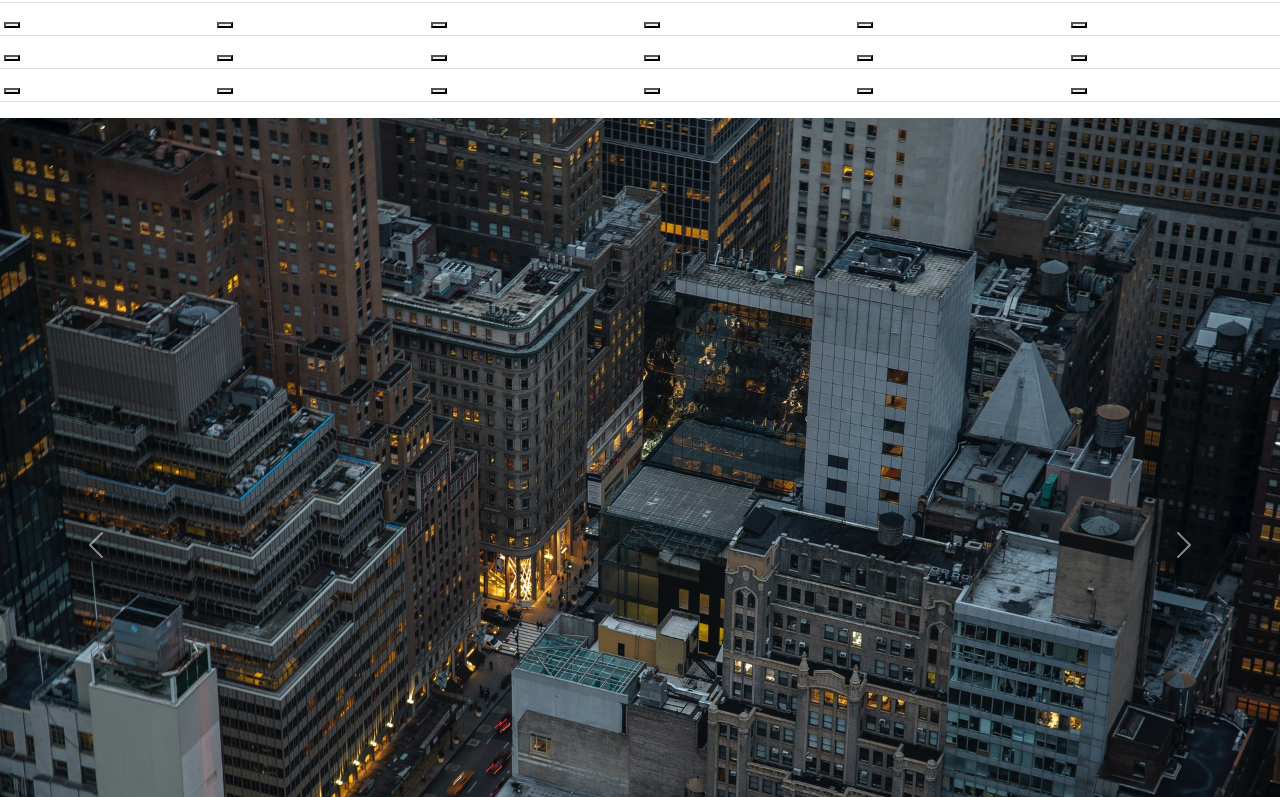
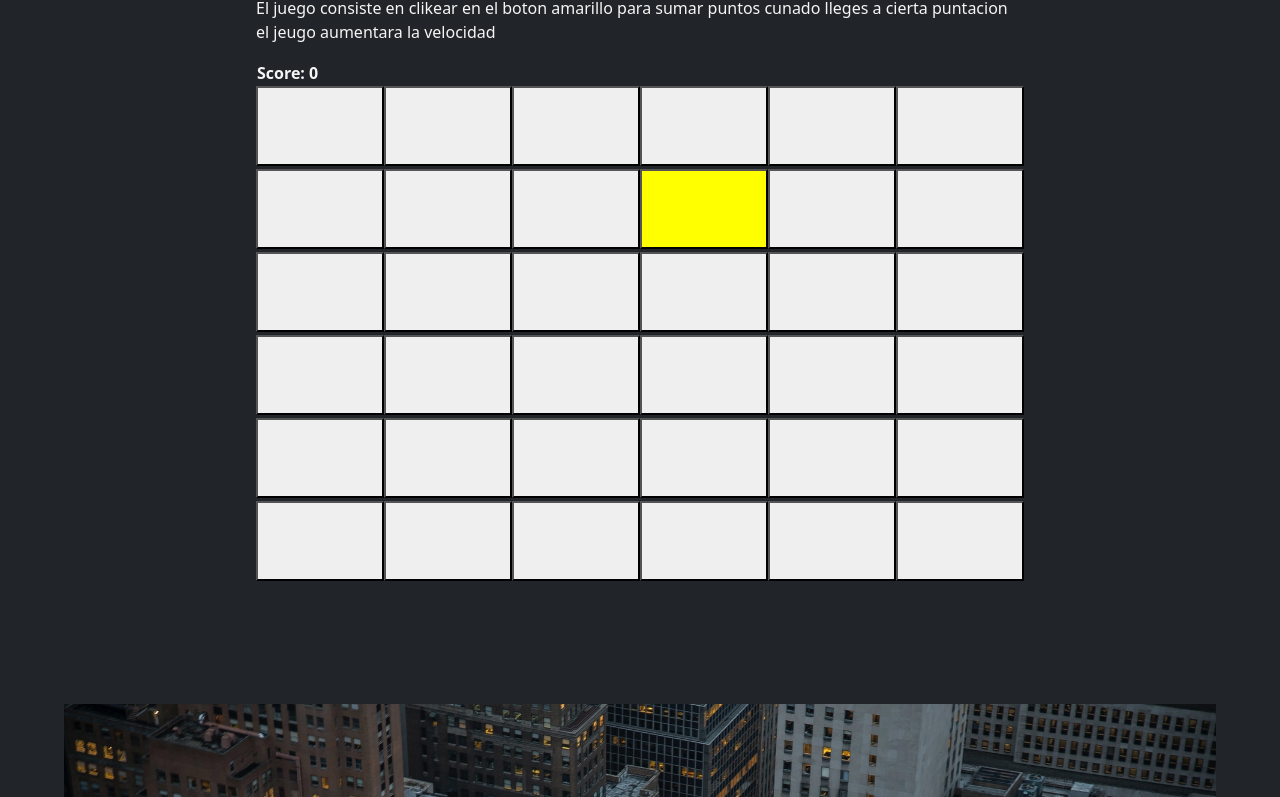
Before and after one commit to alesanram/DWEC-PROY2-Sanchez_Ramos_Alejandro, a React app: page / in a window 1280 px wide. Shown: the part 220-1017 px from the top of the page. Built offline with nearby package versions, Linux system fonts and the light colour scheme.

Commit message:
añadir estilo a la pagina

```diff
--- a/public/index.html
+++ b/public/index.html
@@ -26,7 +26,10 @@
     -->
     <title>React App</title>
   </head>
-  <body id="root">
+  <body>
+    <div id="root">
+
+    </div>
     <noscript>You need to enable JavaScript to run this app.</noscript>
     <!--
       This HTML file is a template.
--- a/src/index.css
+++ b/src/index.css
@@ -1,4 +1,31 @@
-
+body,html,.contenedor {
+    background-color: #212529;
+}
+.header {
+	clip-path:polygon(0% 50%, 5% 100%, 100% 90%, 100% 0%, 0% 0%);
+    padding-left: 5%;
+}
+.about{
+    margin-top: 15vh;
+    margin-bottom: 5vh;
+    width: 90vw !important;
+    height: 75vh !important;
+    margin-left: 5vw;
+    overflow: hidden;
+    border-radius: 0% !important;
+    border-color: transparent !important;
+}
+.about__text{
+    margin-bottom: 40% !important;
+}
+.casilla{
+    width: 10vw;
+    height: 10vh;
+    box-shadow: none;
+}
+.casilla--topo {
+    background-color: yellow;
+}
 /* Active tab */
 .me-auto >.nav-link.active {
     background-color:transparent !important;
@@ -37,3 +64,44 @@
         border: 1px solid #dee2e6 !important;
     }
 }
+.divgame{
+    margin-top: 20vh;
+    color:whitesmoke;
+}
+.divgame>h1{
+    margin-left: 40%;
+}
+.game{
+    margin-left: 20% !important;
+    margin-right: 20% !important;
+    width: 60% !important;
+    border-spacing: 0 !important;
+    border-style: none !important;
+}
+tbody{
+    width: 100% !important;
+    border-style: none !important;
+}
+tr,td{
+    width: 100%;
+    border: none;
+    border-style: none !important;
+    padding: 0 !important;
+}
+th{
+    color:whitesmoke !important
+}
+.acordeon{
+    margin:10vh 20%;
+    width: 60%;
+}
+.mensaje{
+    width: 60%;
+    margin-left: 20%;
+}
+.oculto{
+    display: none;
+}
+h3{
+    color: aliceblue;
+}
```
